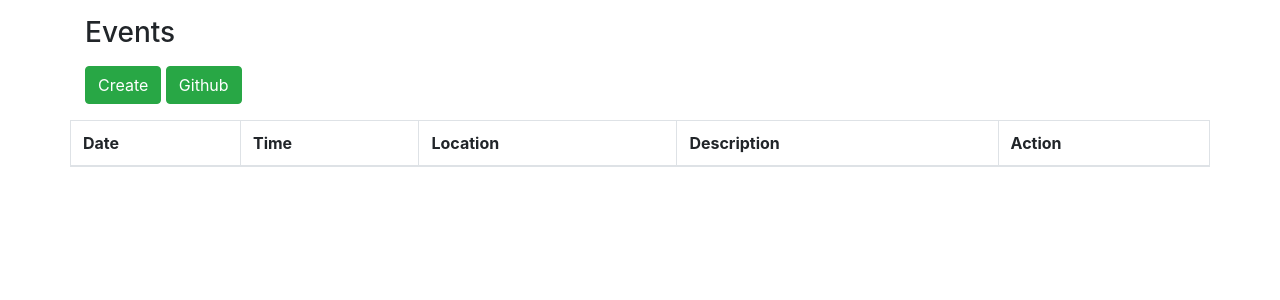
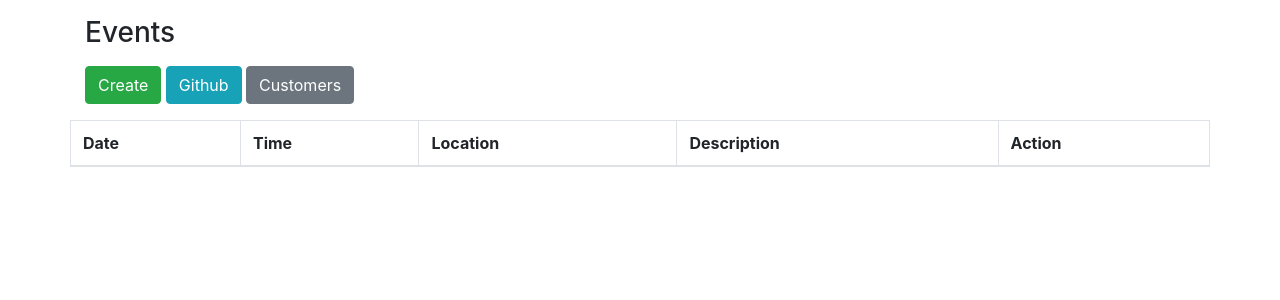
Before and after one commit to jcwarric/cis255, a PHP site: page /eventMain.php in a window 1280 px wide. Shown: the top 300 px of the page. Run offline with PHP 8.4, Linux system fonts and the light colour scheme; data that the repository does not hold is empty.

Commit message:
updated Event.php
added comments, button for customerMain.php

```diff
--- a/cis355/HW1/Event.php
+++ b/cis355/HW1/Event.php
@@ -1,6 +1,7 @@
 <?php
 	include_once "database.php";
-
+	//Event class handles CRUD(create, modify, delete, and update) actions
+	//for the events table in the database.
 	class Event {
 
 		public $id;
@@ -18,6 +19,7 @@
 
 		//lists the records in the table
 		function list_records() {
+
         echo "
         <html>
             <head>
@@ -37,7 +39,8 @@
                     </p>
                     <p>
                         <a href='eventMain.php?fun=1' class='btn btn-success'>Create</a>
-			<a href='https://github.com/jcwarric/cis255/tree/master/cis355/HW1' class='btn btn-success'>Github</a>
+			<a href='https://github.com/jcwarric/cis255/tree/master/cis355/HW1' class='btn btn-info'>Github</a>
+                        <a href='customerMain.php' class='btn btn-secondary'>Customers</a>
                     </p>
                     <div class='row'>
                         <table class='table table-striped table-bordered'>
@@ -52,6 +55,7 @@
                             </thead>
                             <tbody>
                     ";
+	//display the rows of the events table
         $pdo = Database::connect();
         $sql = "SELECT * FROM events ORDER BY id DESC";
         foreach ($pdo->query($sql) as $row) {
@@ -118,6 +122,7 @@
                     ";
 		}
 
+		//inserts the new record into the database using the values from the form generated in create_record()
 		function insert_record () {
         // validate input
         $valid = true;
@@ -157,6 +162,7 @@
         }
     }
 
+		//control group - for inputing date, time, location, and description fields
 		function control_group ($label, $labelError, $val) {
 		  echo "<div class='control-group";
 		  echo !empty($labelError) ? 'error' : '';
@@ -176,9 +182,8 @@
 	  }
 
 
-	  //read an event
+	  //read an event (display an event's information on its own page)
 	  function read(){
-
 	  	echo "<html>";
 	  	//get the id of the event
 	  	$id = null;
@@ -260,7 +265,7 @@
 
 	  }
 
-	  //delete event
+	  //form to ask the user if they are sure that they want to delete the event
 	  function delete(){
 	  	$id = 0;
 
@@ -297,6 +302,7 @@
 				</html>";
 	  }
 
+		//delete the record from the database
 	  function delete_record(){
 	  	$id = 0;
 
@@ -319,6 +325,7 @@
 	    }
 	  }
 
+		//form to update an event
 	  function update(){
 	  	$id = 0;
 	    if ( !empty($_GET['id'])) {
@@ -352,7 +359,7 @@
 		</html>";
 
 	  }
-
+		//update an event in the database
 	  function update_record(){
 	  	 $id = null;
 	    if ( !empty($_GET['id'])) {
@@ -398,7 +405,7 @@
 	            $this->descriptionError = 'Please enter a description';
 	            $valid = false;
 	        }
-	        var_dump($valid);
+
 	        // update data
 	        if ($valid) {
 	            $pdo = Database::connect();
@@ -410,7 +417,7 @@
 	            header("Location: eventMain.php");
 	        }
 	    	 else {
-			    	echo "update";
+
 						header("Location: eventMain.php?fun=3&id=" . $id);
 			    }
 	    }
```
